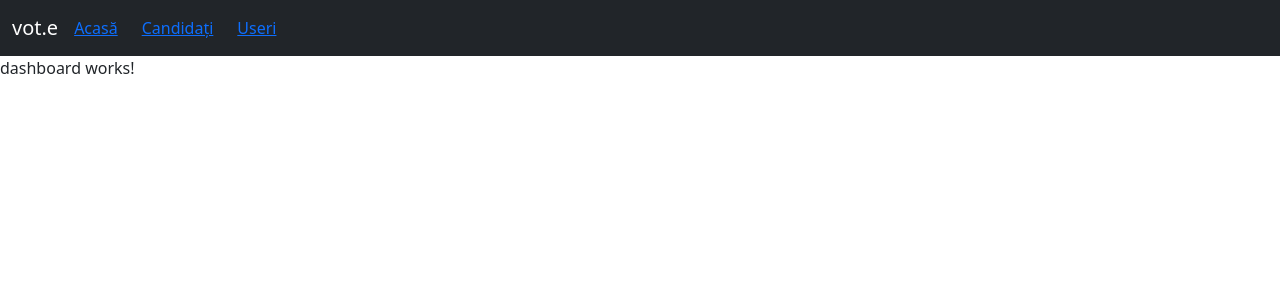
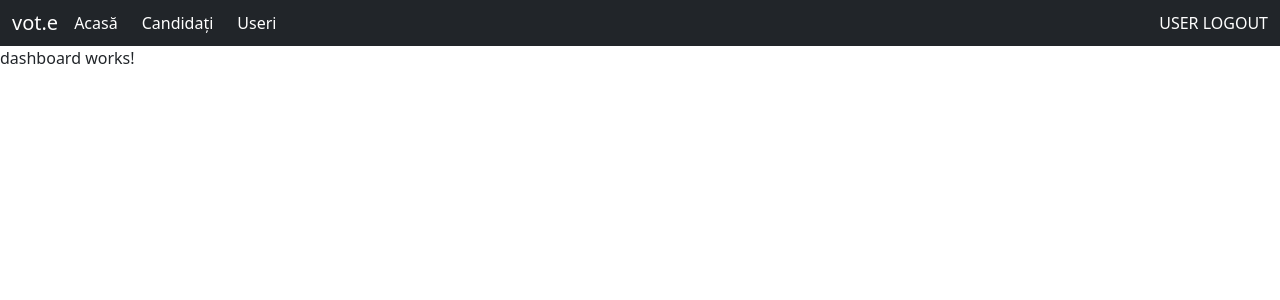
Before and after one commit to Malizianno/vote-frontend, an Angular app: page /dashboard in a window 1280 px wide. Shown: the top 300 px of the page. Built offline with nearby package versions, Linux system fonts and the light colour scheme.

Commit message:
add navbar;

```diff
--- a/src/app/app.component.html
+++ b/src/app/app.component.html
@@ -1,10 +1,15 @@
 <nav class="navbar sticky-top navbar-dark bg-dark">
   <div class="container-fluid">
-    <a class="navbar-brand" href="/">vot.e</a>
+    <div class="navbar-header">
+      <a class="navbar-brand" href="/">vot.e</a>
+    </div>
     <div class="row me-auto mb-2 mb-lg-0 text-white">
-      <div class="col"> <a class="active" aria-current="page" href="/dashboard">Acasă</a> </div>
-      <div class="col"><a href="/candidates">Candidați</a></div>
-      <div class="col"><a href="/users">Useri</a></div>
+      <div class="col pointer"><span routerLink="/dashboard" routerLinkActive="active">Acasă</span> </div>
+      <div class="col pointer"><span routerLink="/candidates" routerLinkActive="active">Candidați</span></div>
+      <div class="col pointer"><span routerLink="/users" routerLinkActive="active">Useri</span></div>
+    </div>
+    <div class="navbar-right text-white">
+      <div>USER LOGOUT</div>
     </div>
   </div>
 
--- a/src/app/app.component.scss
+++ b/src/app/app.component.scss
@@ -0,0 +1,3 @@
+.pointer:hover {
+    cursor: pointer;
+}
```
